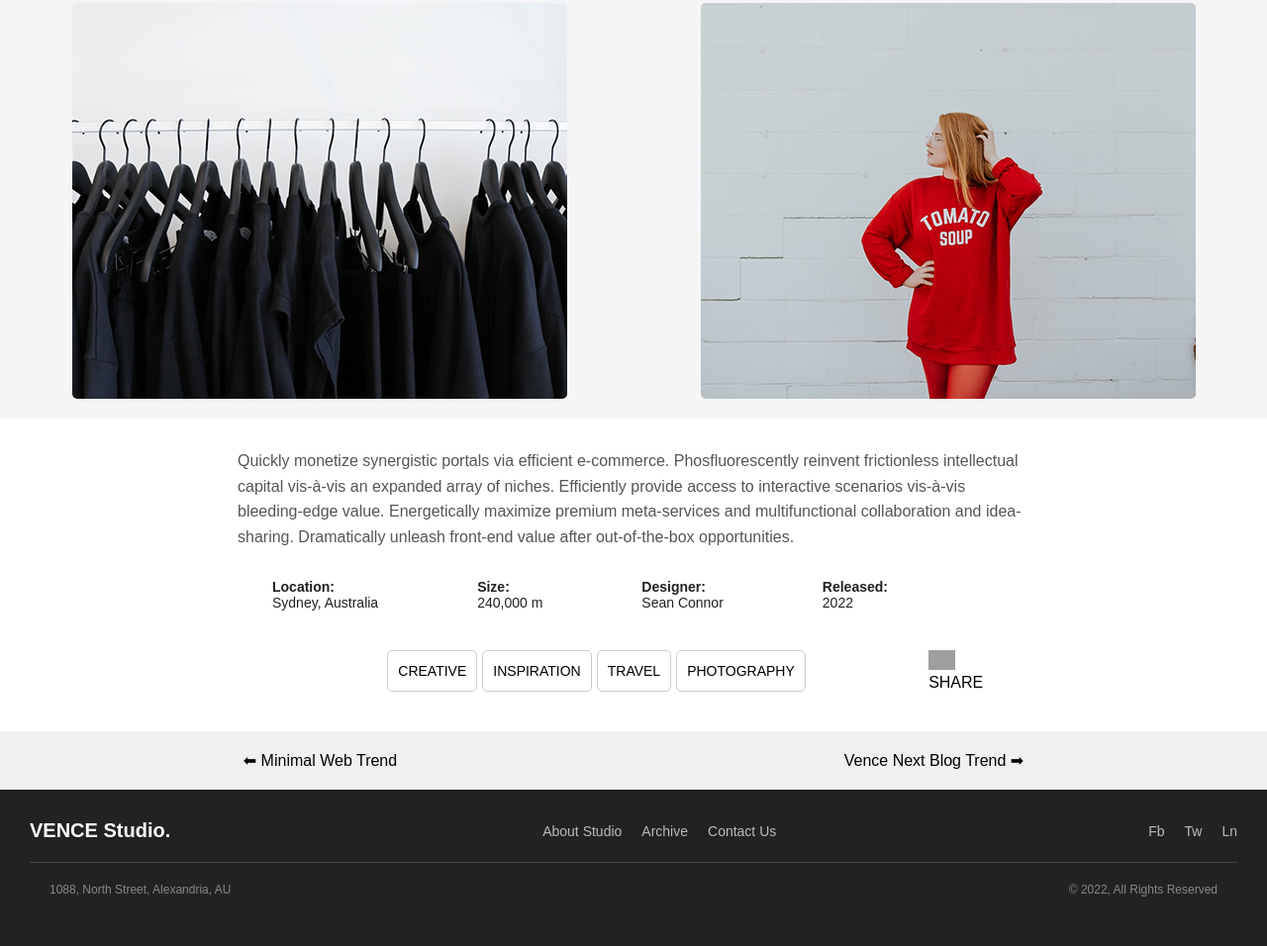
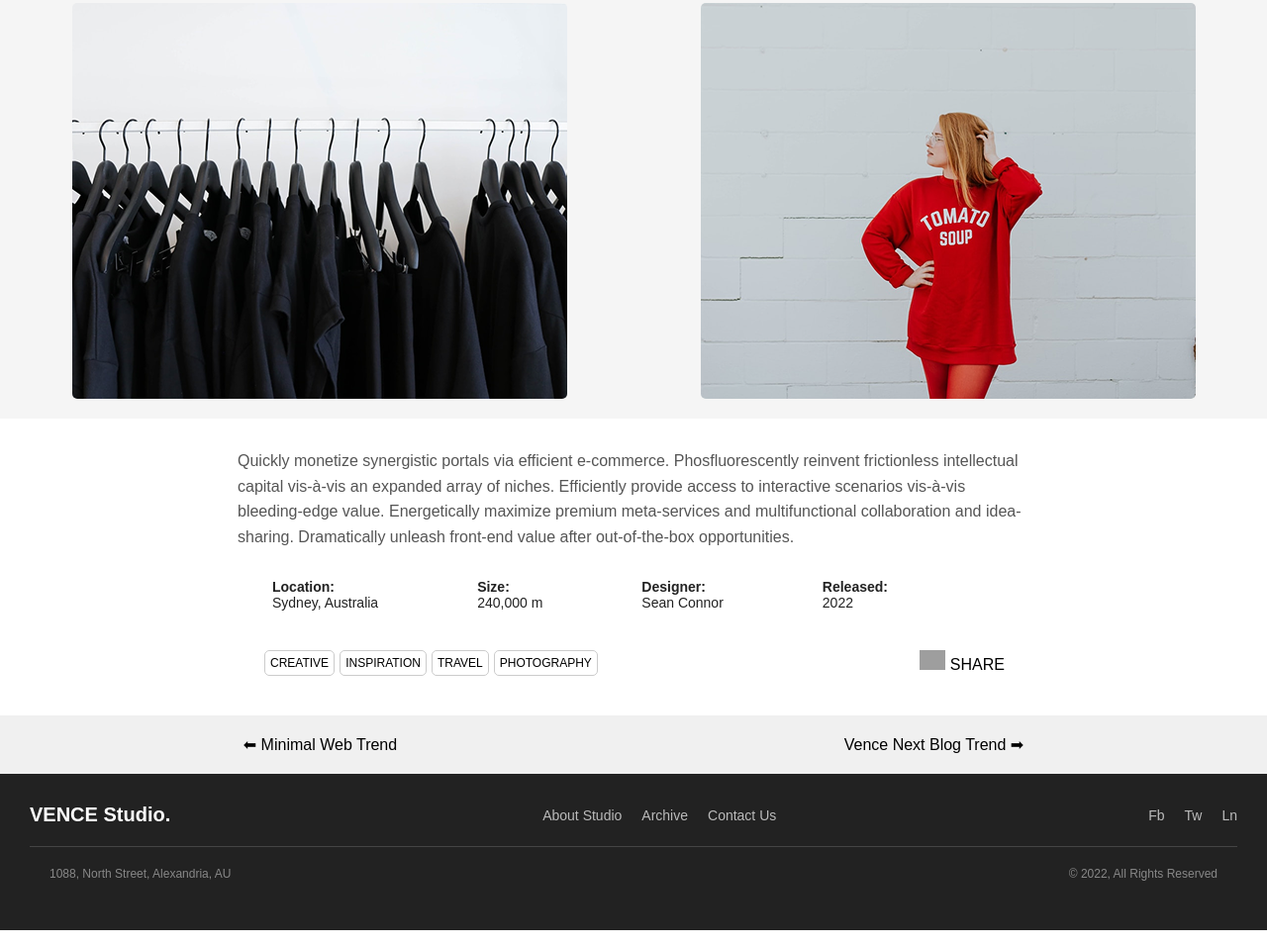
Before and after one commit to KrizPay-Project/blogs_3rd_page, a plain HTML site: page index.html in a window 1280 px wide. Shown: the part 1892-2848 px from the top of the page at 99% size. Drawn offline with Linux system fonts and the light colour scheme; grey boxes are pictures that could not be loaded.

Commit message:
Update styleblogart.css

```diff
--- a/styleblogart.css
+++ b/styleblogart.css
@@ -181,24 +181,17 @@ hr {
 }
 .tags {
     display: flex;
-    flex-wrap: wrap;
     gap: 5px;
-    justify-content: center;
-    padding: 0 20px;
-    width: 100%;
-    box-sizing: border-box;
 }
 .tags button {
     border: 1px solid #ccc;
     background: transparent;
-    padding: 8px 10px;
+    padding: 5px 5px;
     cursor: pointer;
+    width: 100%;
     border-radius: 5px;
-    font-size: 14px;
+    font-size: 12px;
     transition: background-color 0.3s ease, color 0.3s ease;
-    /* Remove fixed width to allow buttons to size properly */
-    width: auto;
-    white-space: nowrap;
 }
 .tags button:hover {
     background-color: black;
```
